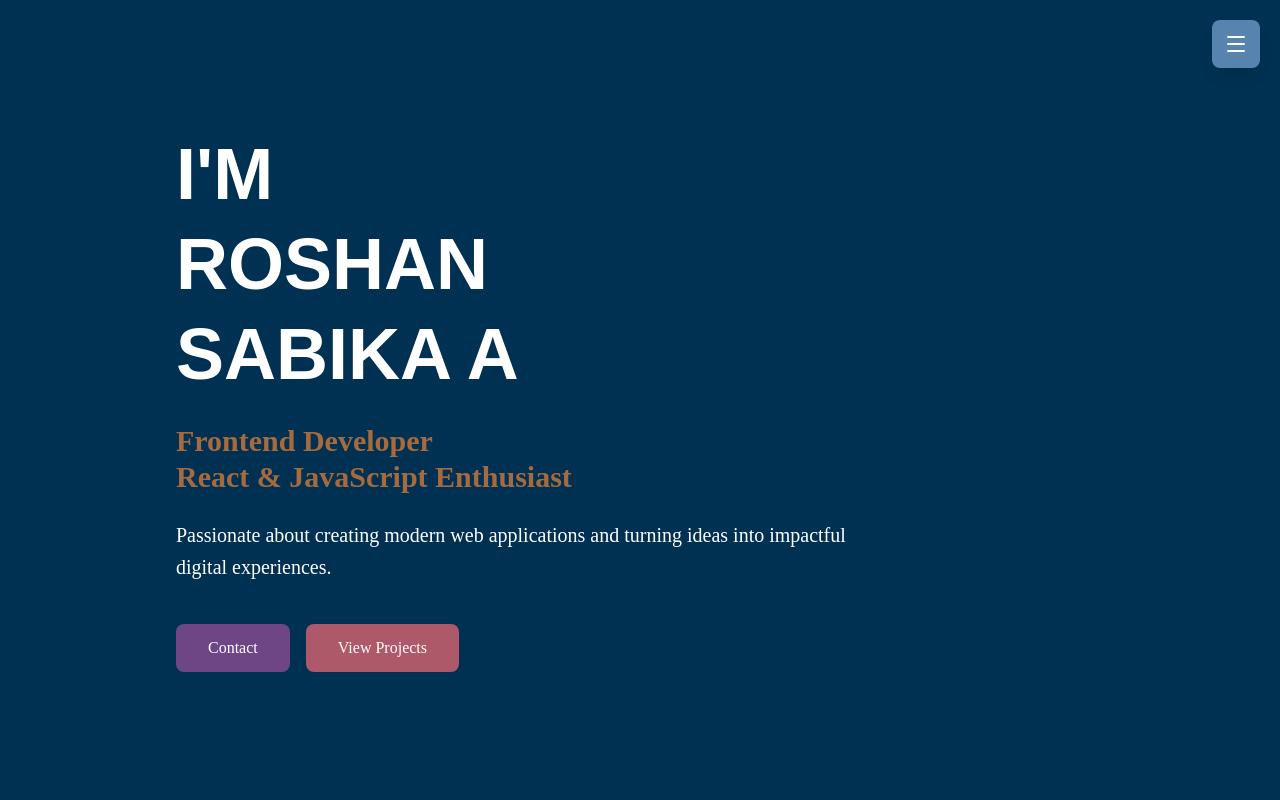
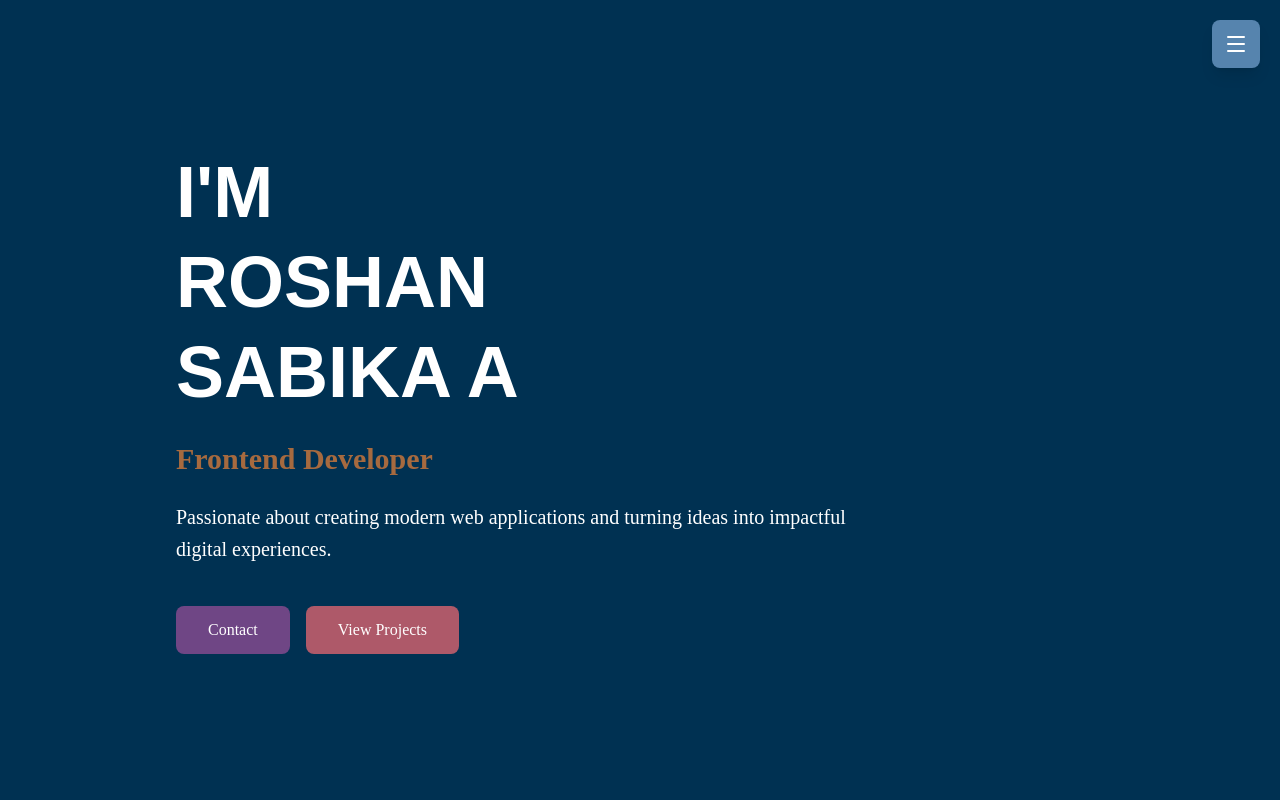
Before and after one commit to RoshanSabika2807/Portfolio-RoshanSabika, a React (Vite) app: page / in a window 1280 px wide. Shown: the top 800 px of the page. Built offline with nearby package versions, Linux system fonts and the light colour scheme; a web font is replaced by a local one.

Commit message:
role change

```diff
--- a/src/components/Home.jsx
+++ b/src/components/Home.jsx
@@ -16,8 +16,6 @@ function Home() {
         {/* Role */}
         <p className="text-xl md:text-3xl font-semibold mt-6 text-[#A66A3F]">
           Frontend Developer
-          <br />
-          React & JavaScript Enthusiast
         </p>
 
         {/* Description */}
```
